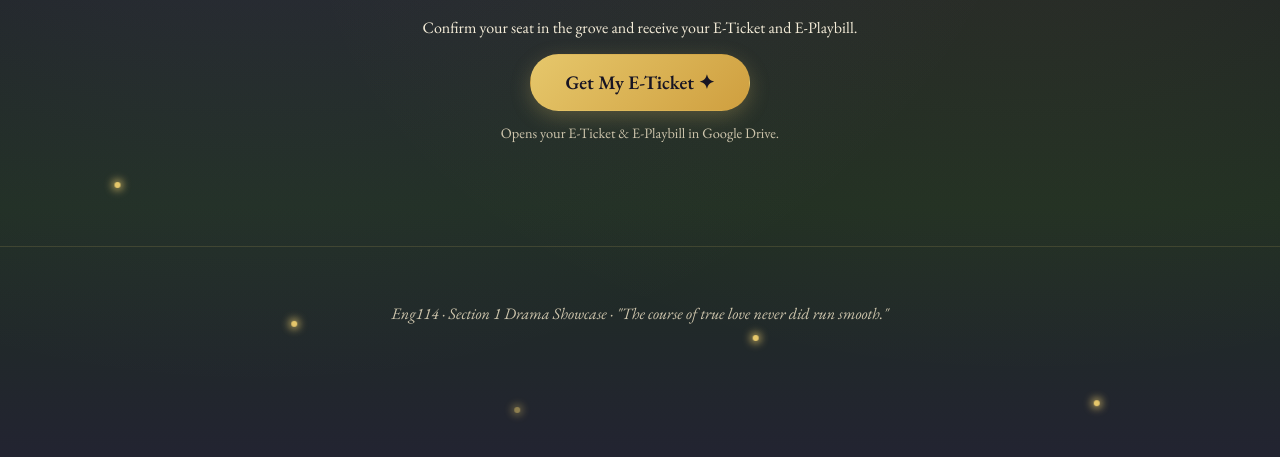
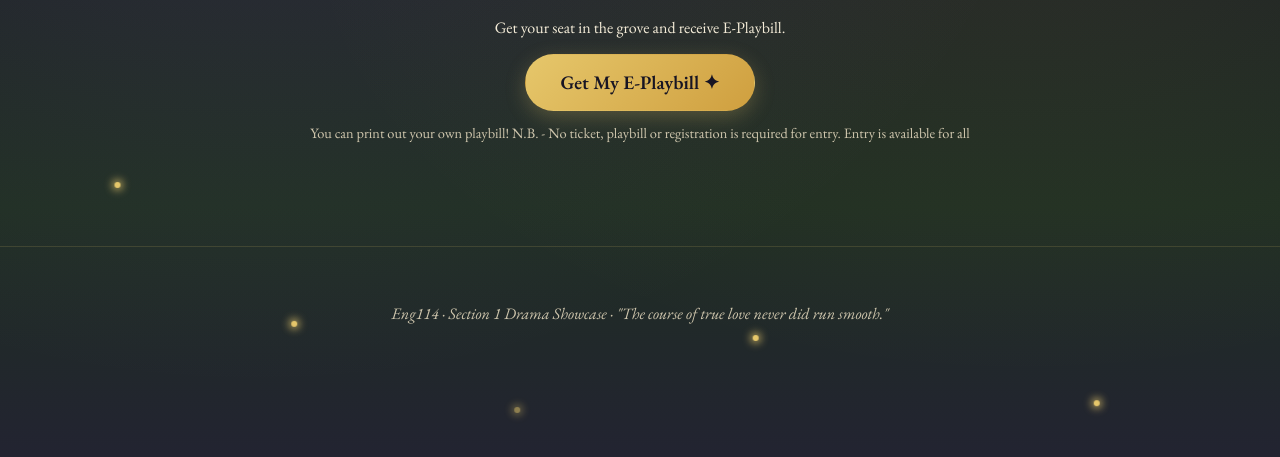
Before and after one commit to SC44R/MSND-Website, a plain HTML site: page ticket.html in a window 1280 px wide. Shown: the part 233-690 px from the top of the page. Drawn offline with nearby package versions, Linux system fonts and the light colour scheme.

Commit message:
Add files via upload

```diff
--- a/ticket.html
+++ b/ticket.html
@@ -36,7 +36,7 @@
     <p class="eyebrow">The Invitation</p>
     <h2>Get Ticket</h2>
     <p>
-      Confirm your seat in the grove and receive your E-Ticket and E-Playbill.
+      Get your seat in the grove and receive E-Playbill.
     </p>
     <a
       id="ticketLink"
@@ -45,9 +45,9 @@
       target="_blank"
       rel="noopener noreferrer"
     >
-      Get My E-Ticket ✦
+      Get My E-Playbill ✦
     </a>
-    <p class="ticket-fineprint">Opens your E-Ticket &amp; E-Playbill in Google Drive.</p>
+    <p class="ticket-fineprint">You can print out your own playbill! N.B. - No ticket, playbill or registration is required for entry. Entry is available for all</p>
   </section>
 </main>
 
```
Also changed, not shown: index.html (+1 -1 lines).
